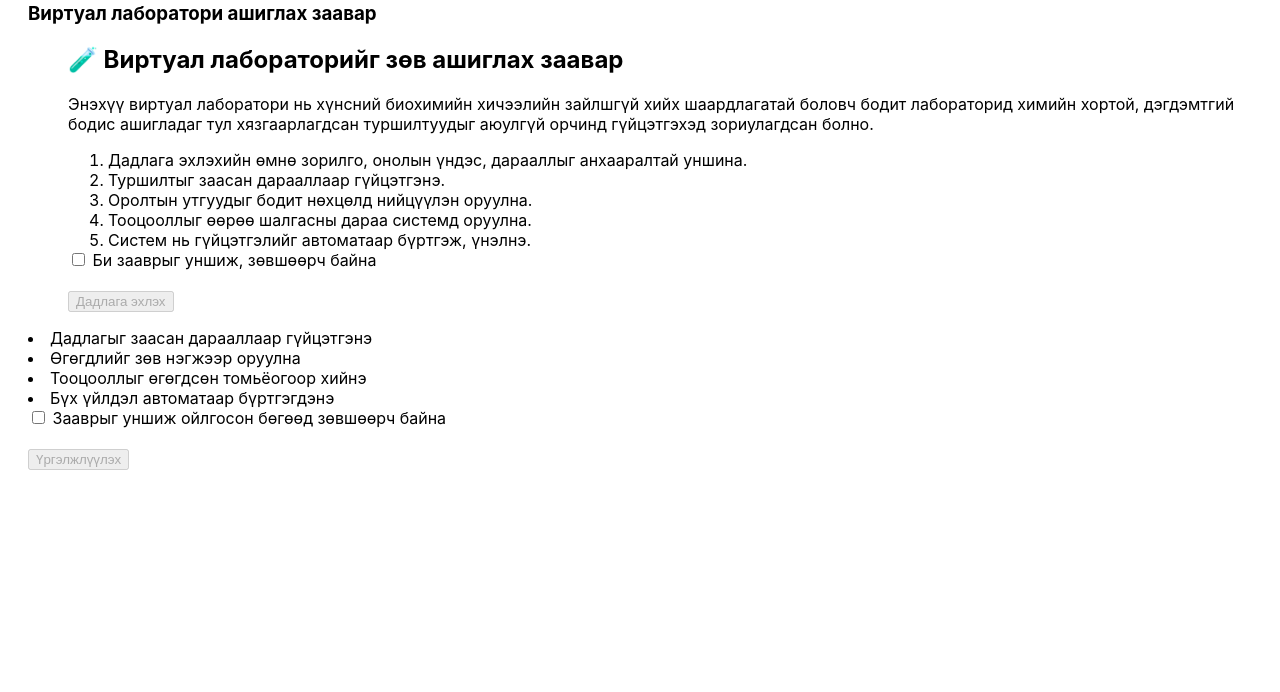
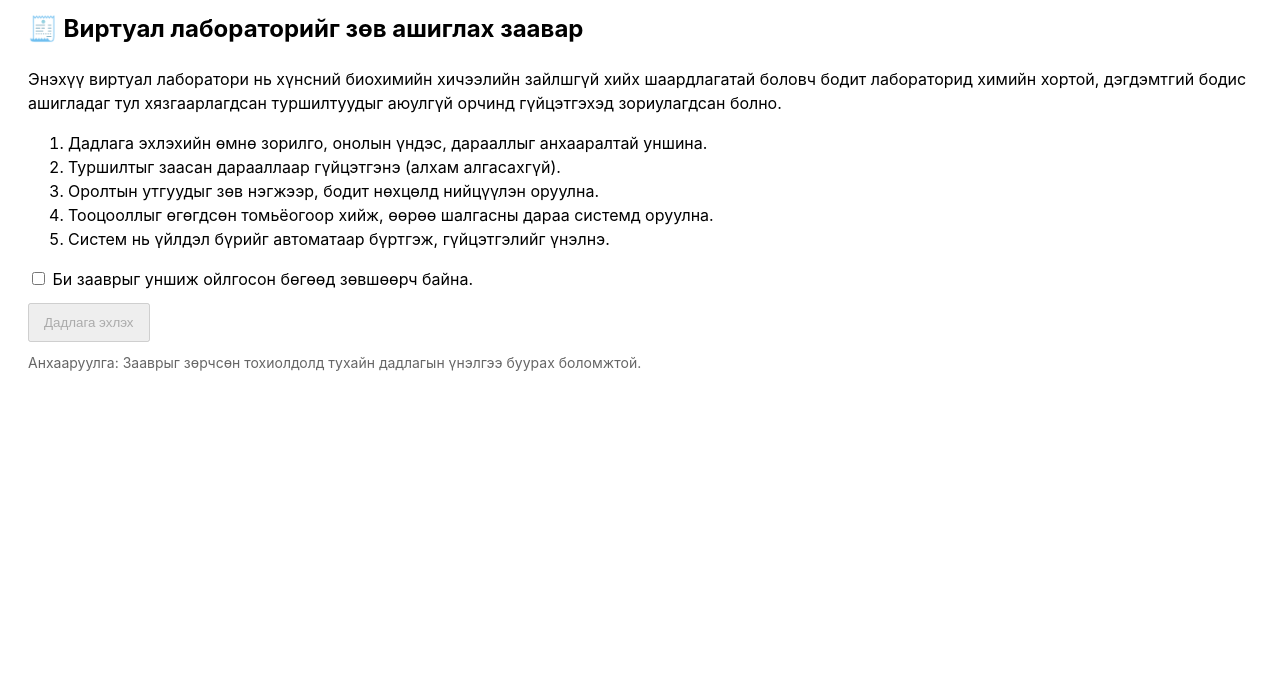
Before and after one commit to odgerelchinbat0-sudo/SafetyFoodBioChem-Lab, a plain HTML site: page index.html in a window 1280 px wide. Shown: the part 108-800 px from the top of the page. Drawn offline with Linux system fonts and the light colour scheme.

Commit message:
Update index.html

```diff
--- a/index.html
+++ b/index.html
@@ -1,59 +1,53 @@
 <!DOCTYPE html>
 <html lang="mn">
 <head>
-  <meta charset="UTF-8">
-  <title>safetyFoodBioChem-Lab</title>
-  <meta name="viewport" content="width=device-width, initial-scale=1.0">
+  <meta charset="UTF-8" />
+  <title>SafetyFoodBioChem-Lab</title>
+  <meta name="viewport" content="width=device-width, initial-scale=1.0" />
 </head>
-<body style="font-family:-apple-system,system-ui;padding:20px">
+
+<body style="font-family:-apple-system,system-ui;padding:20px;line-height:1.5">
 
   <h1>🧪 SafetyFoodBioChem-Lab</h1>
 
+  <!-- Consent / Guide -->
   <section id="consent">
-  <h3>Виртуал лаборатори ашиглах заавар</h3>
-  <ul>
-    <h2>🧪 Виртуал лабораторийг зөв ашиглах заавар</h2>
+    <h2>🧾 Виртуал лабораторийг зөв ашиглах заавар</h2>
 
     <p>
-    Энэхүү виртуал лаборатори нь хүнсний биохимийн хичээлийн зайлшгүй хийх
-    шаардлагатай боловч бодит лабораторид химийн хортой, дэгдэмтгий бодис
-    ашигладаг тул хязгаарлагдсан туршилтуудыг аюулгүй орчинд гүйцэтгэхэд
-    зориулагдсан болно.
+      Энэхүү виртуал лаборатори нь хүнсний биохимийн хичээлийн зайлшгүй хийх шаардлагатай боловч
+      бодит лабораторид химийн хортой, дэгдэмтгий бодис ашигладаг тул хязгаарлагдсан туршилтуудыг
+      аюулгүй орчинд гүйцэтгэхэд зориулагдсан болно.
     </p>
+
     <ol>
       <li>Дадлага эхлэхийн өмнө зорилго, онолын үндэс, дарааллыг анхааралтай уншина.</li>
-    <li>Туршилтыг заасан дарааллаар гүйцэтгэнэ.</li>
-    <li>Оролтын утгуудыг бодит нөхцөлд нийцүүлэн оруулна.</li>
-    <li>Тооцооллыг өөрөө шалгасны дараа системд оруулна.</li>
-    <li>Систем нь гүйцэтгэлийг автоматаар бүртгэж, үнэлнэ.</li>
+      <li>Туршилтыг заасан дарааллаар гүйцэтгэнэ (алхам алгасахгүй).</li>
+      <li>Оролтын утгуудыг зөв нэгжээр, бодит нөхцөлд нийцүүлэн оруулна.</li>
+      <li>Тооцооллыг өгөгдсөн томьёогоор хийж, өөрөө шалгасны дараа системд оруулна.</li>
+      <li>Систем нь үйлдэл бүрийг автоматаар бүртгэж, гүйцэтгэлийг үнэлнэ.</li>
     </ol>
-  <label>
-    <input type="checkbox" id="agreeChk">
-    Би зааврыг уншиж, зөвшөөрч байна
+
+    <label style="display:block;margin-top:12px">
+      <input type="checkbox" id="agreeChk" />
+      Би зааврыг уншиж ойлгосон бөгөөд зөвшөөрч байна.
     </label>
-  <br><br>
 
-  <button id="agreeBtn" disabled>Дадлага эхлэх</button>
-</section>
-    <li>Дадлагыг заасан дарааллаар гүйцэтгэнэ</li>
-    <li>Өгөгдлийг зөв нэгжээр оруулна</li>
-    <li>Тооцооллыг өгөгдсөн томьёогоор хийнэ</li>
-    <li>Бүх үйлдэл автоматаар бүртгэгдэнэ</li>
-  </ul>
+    <button id="agreeBtn" disabled style="margin-top:12px;padding:10px 14px">
+      Дадлага эхлэх
+    </button>
 
-  <label>
-    <input type="checkbox" id="agreeChk">
-    Зааврыг уншиж ойлгосон бөгөөд зөвшөөрч байна
-  </label>
-  <br><br>
-
-  <button id="agreeBtn" disabled>Үргэлжлүүлэх</button>
+    <p style="color:#666;font-size:14px;margin-top:10px">
+      Анхааруулга: Зааврыг зөрчсөн тохиолдолд тухайн дадлагын үнэлгээ буурах боломжтой.
+    </p>
   </section>
 
+  <!-- Main/Home -->
   <section id="home" style="display:none">
-  <h3>Туршилтууд</h3>
+    <h2>🧪 Туршилтууд</h2>
     <p>Энд дараа нь виртуал туршилтууд орно.</p>
   </section>
 
   <script src="app.js"></script>
 </body>
+</html>
```
Lines whose indentation alone changed are shown as unchanged.
